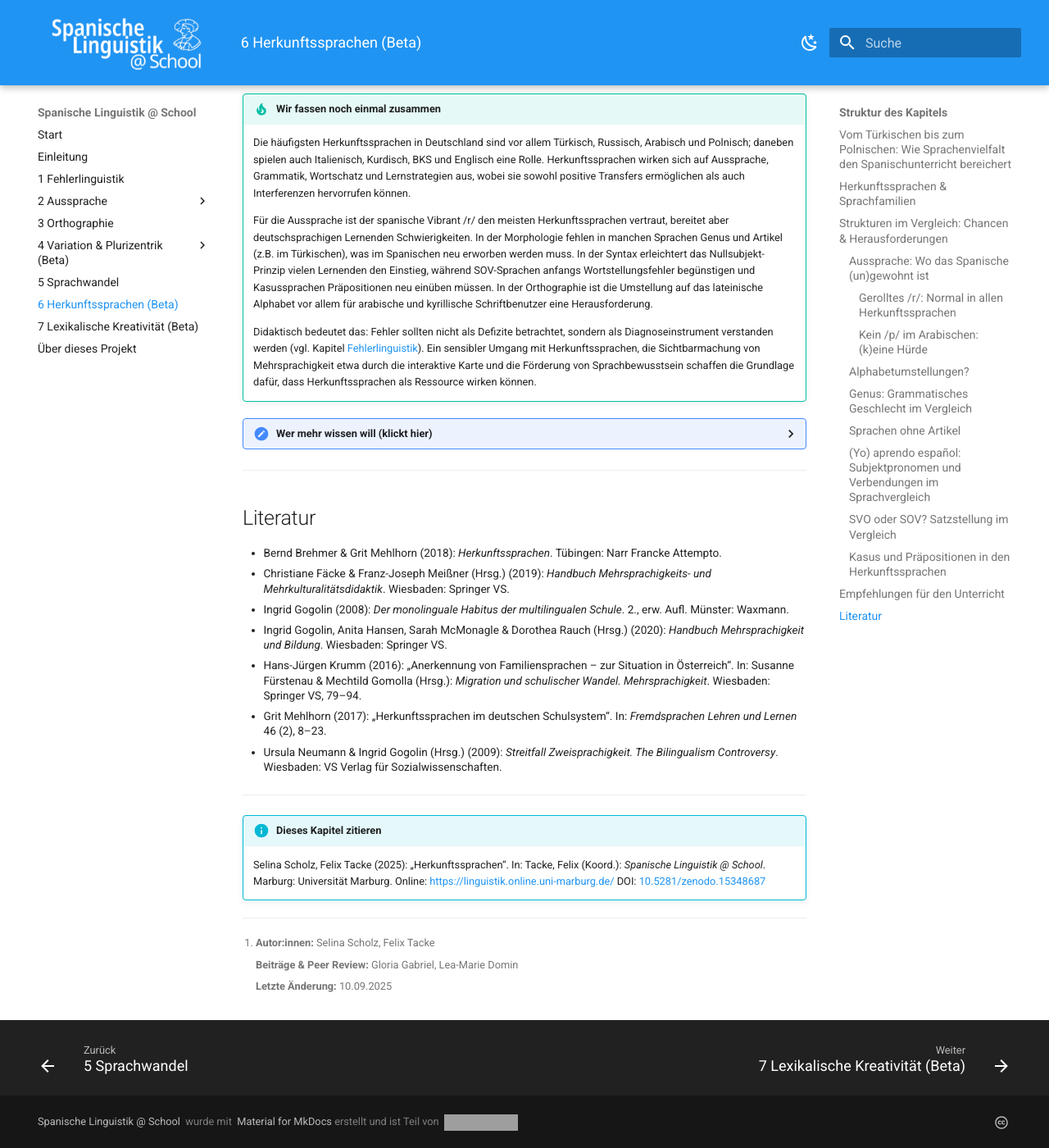
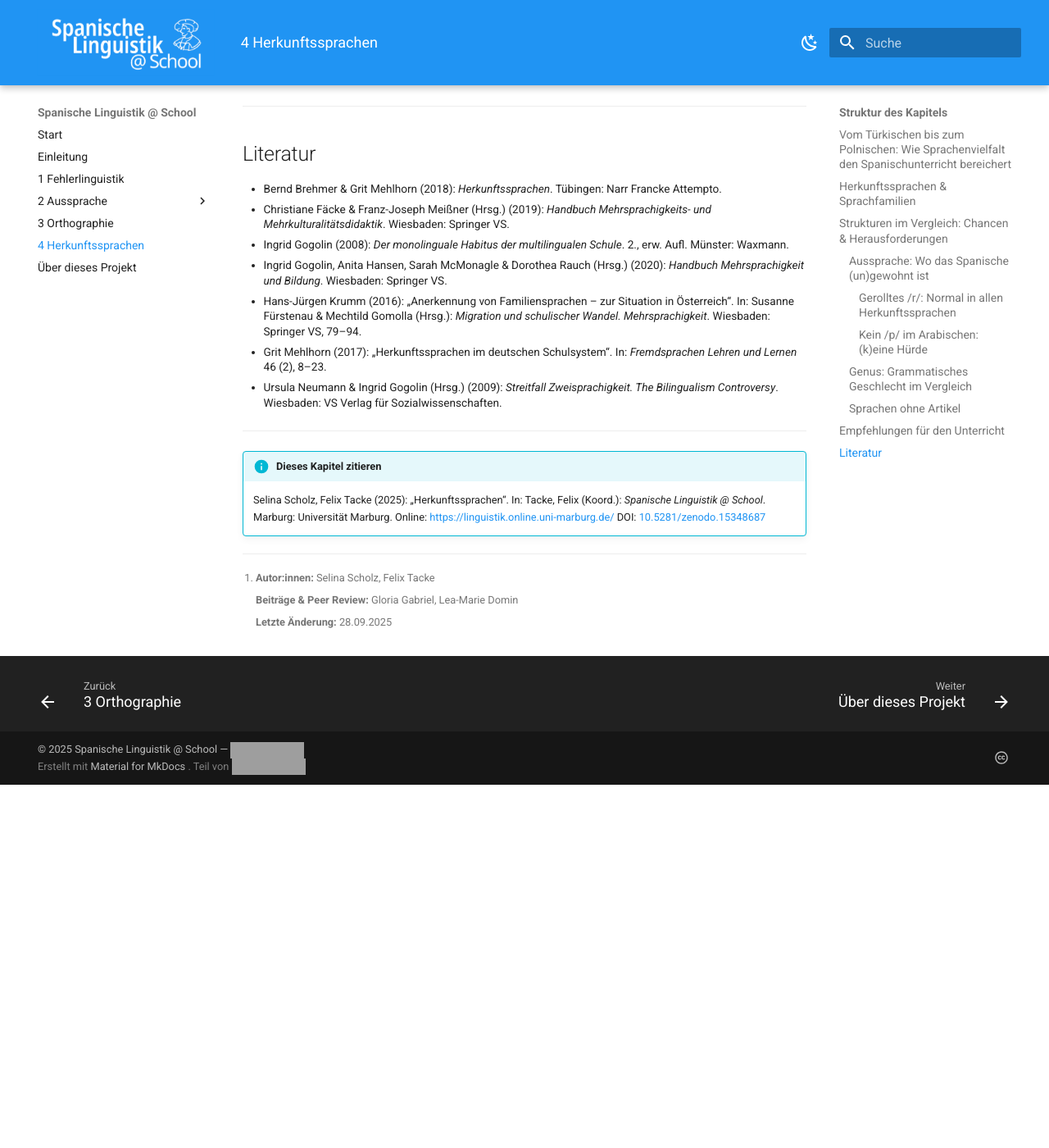
Before and after one commit to FTacke/spanisch-toolkit, an MkDocs documentation site: the page built from docs/herkunftssprachen/herkunftssprachen.md, in a window 1280 px wide and 1400 px high, scrolled down 8547 px. Shown: the whole window at 82% size. Built offline with MkDocs 1.6.1 and Material for MkDocs 9.7.7, drawn with Linux system fonts in a browser that asks for light colours; after the commit the page ends 9504 px from its top, so only the background shows below that; some of the changed text lies outside the part shown; grey boxes are pictures that could not be loaded.

Commit message:
This commit transitions the project to a dual-license model to establish it as a true Open Educational Resource (OER) template, encouraging wider adoption and reuse.

```diff
--- a/docs/herkunftssprachen/herkunftssprachen.md
+++ b/docs/herkunftssprachen/herkunftssprachen.md
@@ -1,4 +1,4 @@
-# 6 Herkunftssprachen (Beta)[^*]
+# 4 Herkunftssprachen[^*]
 
 ## Vom Türkischen bis zum Polnischen: Wie Sprachenvielfalt den Spanischunterricht bereichert
 
@@ -93,10 +93,6 @@ Solche Verwechslungen sind aber kein reines ‚arabisches‘ Phänomen: Auch im
 
 Im deutschen Alltag und in anderen Sprachen begegnen arabischsprachige Schüler:innen dem <span class="meta">/p/</span> aber permanent und haben meist kein Problem (mehr) mit dem Laut. Für den Unterricht reicht es oft, das Problem kurz bewusst zu machen und zum Üben zu motivieren – größere Schwierigkeiten sind selten.
 
-### Alphabetumstellungen?
-
-Khodja
-
 ### Genus: Grammatisches Geschlecht im Vergleich
 
 Spanische Substantive werden in zwei Genera eingeteilt: maskulin und feminin. Ein Neutrum, wie es im Deutschen existiert, kennt das Spanische nicht. Das Genus eines spanischen Nomens oder Adjektivs lässt sich häufig durch den Endvokal erkennen und wird außerdem durch den Artikel gekennzeichnet (im Unterschied zum Deutschen ist das Genus auch in den Pluralformen erkennbar: *los* vs. *las*). Die Faustregel im Spanischen lautet, dass alle auf *-o* endenden Wörter maskulin und (fast) alle auf *-a* endenden Wörter feminin sind. Auf die Ausnahmen (*la mano*, *la foto*, *el artista*) muss hier nicht eingegangen werden.
@@ -178,22 +174,6 @@ Mit Blick auf diese Herkunftssprachen braucht es also systematische Einführung,
 
 </details>
 
-
-
-
-
-### (Yo) aprendo español: Subjektpronomen und Verbendungen im Sprachvergleich
-
-Khodja
-
-### SVO oder SOV? Satzstellung im Vergleich
-
-Khodja
-
-### Kasus und Präpositionen in den Herkunftssprachen
-
-Khodja
-
 ## Empfehlungen für den Unterricht
 
 Für einen erfolgreichen Spanischunterricht in sprachlich heterogenen Lerngruppen ist Sensibilisierung zentral – sowohl bei den Lehrkräften als auch bei den Schüler:innen. Das entspricht auch den Zielen zahlreicher Lehrpläne, die Sprachbewusstheit als förderwürdige Kompetenz ausweisen.
@@ -260,4 +240,4 @@ Das Fehlen eines grammatischen Merkmals, wie z.B. der Artikel, bedeutet keinen M
 
       **Beiträge & Peer Review:** Gloria Gabriel, Lea-Marie Domin
 
-      **Letzte Änderung:** 10.09.2025
+      **Letzte Änderung:** 28.09.2025
--- a/docs/lexik/lexik.md
+++ /dev/null
@@ -1 +0,0 @@
-# 7 Lexikalische Kreativität (Beta)
--- a/mkdocs.yml
+++ b/mkdocs.yml
@@ -70,12 +70,7 @@ nav:
       - 2.1 Aussprache: aussprache/aussprache.md
       - 2.2 Aussprachevariation: aussprache/varianten.md
   - 3 Orthographie: orthographie/orthographie.md
-  - 4 Variation & Plurizentrik (Beta):
-      - 4.1 Variation: variation/variation.md
-      - 4.2 Plurizentrik im Klassenraum: variation/klassenraum.md
-  - 5 Sprachwandel: wandel/wandel.md
-  - 6 Herkunftssprachen (Beta): herkunftssprachen/herkunftssprachen.md
-  - 7 Lexikalische Kreativität (Beta): lexik/lexik.md
+  - 4 Herkunftssprachen: herkunftssprachen/herkunftssprachen.md
 
   - Über dieses Projekt: projekt.md
 
@@ -83,7 +78,7 @@ extra:
   generator: false
   social:
     - icon: fontawesome/brands/creative-commons
-      link: https://creativecommons.org/licenses/by-nc/4.0/
+      link: https://creativecommons.org/licenses/by-sa/4.0/
 
 markdown_extensions:
   - admonition
@@ -97,13 +92,13 @@ markdown_extensions:
       title: "Struktur des Kapitels"
 
 copyright: >
-  Spanische Linguistik @ School<span style="color:var(--md-footer-fg-color--lighter)">
-  &nbsp;wurde&nbsp;mit&nbsp;</span>
-  <a href="https://squidfunk.github.io/mkdocs-material/" target="_blank" rel="noopener noreferrer" style="text-decoration:none">
-    Material&nbsp;for&nbsp;MkDocs
+  © 2025 Spanische Linguistik @ School — <a rel="license" href="https://creativecommons.org/licenses/by-sa/4.0/">
+    <img src="https://img.shields.io/badge/License-CC%20BY--SA%204.0-blue.svg" alt="License: CC BY-SA 4.0" style="vertical-align:middle;border:0"/>
   </a>
-  <span style="color:var(--md-footer-fg-color--lighter)">
-  erstellt&nbsp;und&nbsp;ist&nbsp;Teil&nbsp;von&nbsp;</span>
-  <a href="https://hispanistica.online.uni-marburg.de" target="_blank" rel="noopener noreferrer">
+  <br>
+  <span style="color:var(--md-footer-fg-color--lighter)">Erstellt mit </span>
+  <a href="https://squidfunk.github.io/mkdocs-material/" target="_blank" rel="noopener" style="text-decoration:none">Material for MkDocs</a>
+  <span style="color:var(--md-footer-fg-color--lighter)">. Teil von </span>
+  <a href="https://hispanistica.online.uni-marburg.de" target="_blank" rel="noopener">
     <img src="https://img.shields.io/badge/Hispanistica-@%20Marburg-4287f5?style=flat" alt="Hispanistica – @ Marburg" style="vertical-align:middle" />
   </a>
```
Also changed, not shown: README.md (+38 -15 lines), docs/index.md (+20 -1 lines), docs/variation/klassenraum.md (deleted, +0 -1 lines), docs/variation/variation.md (deleted, +0 -31 lines), 3 other files.
